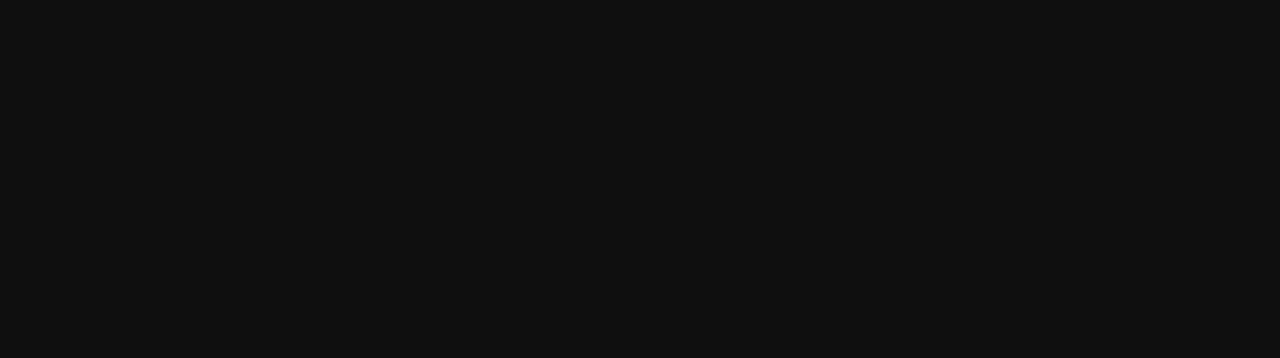
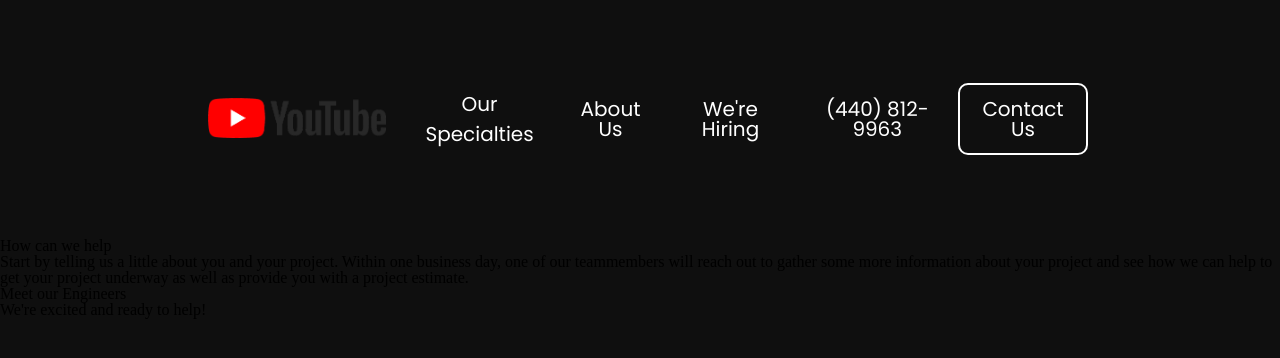
Before and after one commit to MalachaiRossiter/KGElectric, a React (Create React App) app in the folder client/: page /contact in a window 1280 px wide. Before the commit this address had no page. Shown: the top 358 px of the page. Built offline with nearby package versions, Linux system fonts and the light colour scheme.

Commit message:
got routes working correctly. Will work on Form

```diff
--- a/client/src/App.js
+++ b/client/src/App.js
@@ -1,4 +1,6 @@
 import './App.css';
+import Contact from './Components/Contact';
+import Navbar from './Components/Navbar';
 import { BroswerRouter, Routes, Route, BrowserRouter } from 'react-router-dom';
 import axios from 'axios';
 
@@ -8,8 +10,10 @@
   return (
     <div className='App'>
       <BrowserRouter>
+        <Navbar/>
         <Routes>
           <Route path="/" element={<Home/>}/>
+          <Route path="/contact" element={<Contact/>}/>
         </Routes>
       </BrowserRouter>
     </div>
--- /dev/null
+++ b/client/src/components/Contact.js
@@ -0,0 +1,30 @@
+import { useState, useEffect} from 'react';
+import { Link, useNavigate} from 'react-router-dom';
+
+const Contact = (props) => {
+
+
+
+    return (
+        <div className='body'>
+            <div className='left-column'>
+                <h1>How can we help</h1>
+                <p>Start by telling us a little about you and your project.
+                    Within one business day, one of our teammembers will reach out
+                    to gather some more information about your project and see how
+                    we can help to get your project underway as well as provide you
+                    with a project estimate.
+                </p>
+                <h3>Meet our Engineers</h3>
+                <div className='engineer-blocks'>
+                    {/* get pictures of people*/}
+                </div>
+                <h3>We're excited and ready to help!</h3>
+            </div>
+            <div className='right-column'>
+
+            </div>
+        </div>
+    )
+}
+export default Contact;
--- a/client/src/components/Home.js
+++ b/client/src/components/Home.js
@@ -1,4 +1,4 @@
-import Navbar from './Navbar';
+
 import {useEffect, useState } from 'react';
 
 const Home = (props) => {
@@ -6,7 +6,6 @@
 
     return (
         <div className='container'>
-            <Navbar/>
             <h1>Hello World
             </h1>
         </div>
--- a/client/src/components/Navbar.js
+++ b/client/src/components/Navbar.js
@@ -11,7 +11,7 @@
     }, []);
 
     const handleCopy = () => {
-        navigator.clipboard.writeText('(440) 812-9963')
+        navigator.clipboard.writeText('(440) 228-0966')
         .then(() => {
             if (Notification.permission === 'granted') {
                 new Notification('Success', {
@@ -28,24 +28,24 @@
 
     return (
         <div className='navbar'>
-            <a className='logoWrapper' href="#">
+            <Link className='logoWrapper' to={"/"}>
                 <img className='logo' src={logo} alt={'logo'} />
-            </a>
+            </Link>
             <div className='linkWrapper'>
                 <div className='dropDown'>
                     <button className='dropbtn'>Our Specialties
                         <i className='fa fa-caret-down'></i>
                     </button>
                     <div className='dropDown-content'>
-                        <a href="#">Link 1</a>
-                        <a href="#">Link 2</a>
-                        <a href="#">Link 3</a>
+                        <Link to={"/"}><h2>Link 3</h2></Link>
+                        <Link to={"/"}><h2>Link 3</h2></Link>
+                        <Link to={"/"}><h2>Link 3</h2></Link>
                     </div>
                 </div>
-                <a href="#">About Us</a>
-                <a href="#">We're Hiring</a>
+                <Link to={"/"}><h2>About Us</h2></Link>
+                <Link to={"/"}><h2>We're Hiring</h2></Link>
                 <a onClick={handleCopy}>(440) 812-9963</a>
-                <a className='contactbtn' href="#" >Contact Us</a>
+                <Link className='contactbtn' to={"/contact"}><h2>Contact Us</h2></Link>
             </div>
         </div>
     )
```
